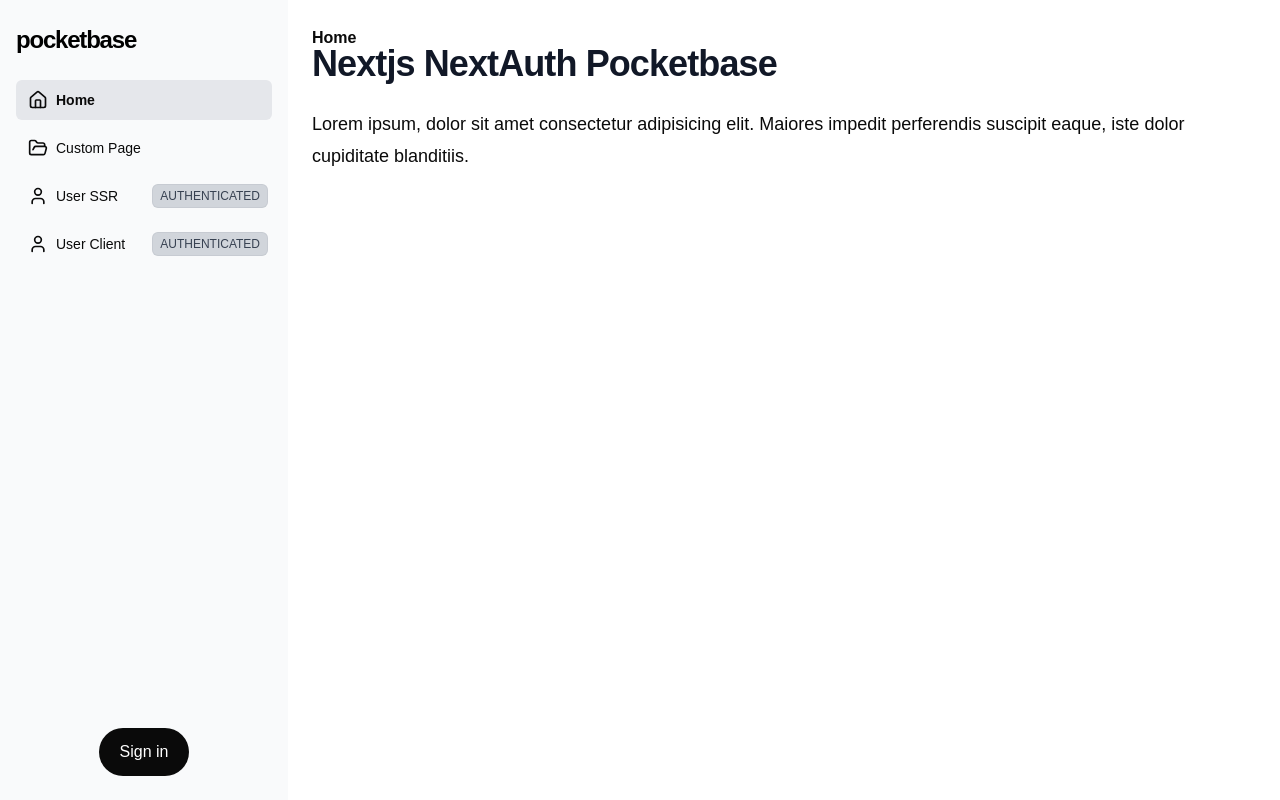
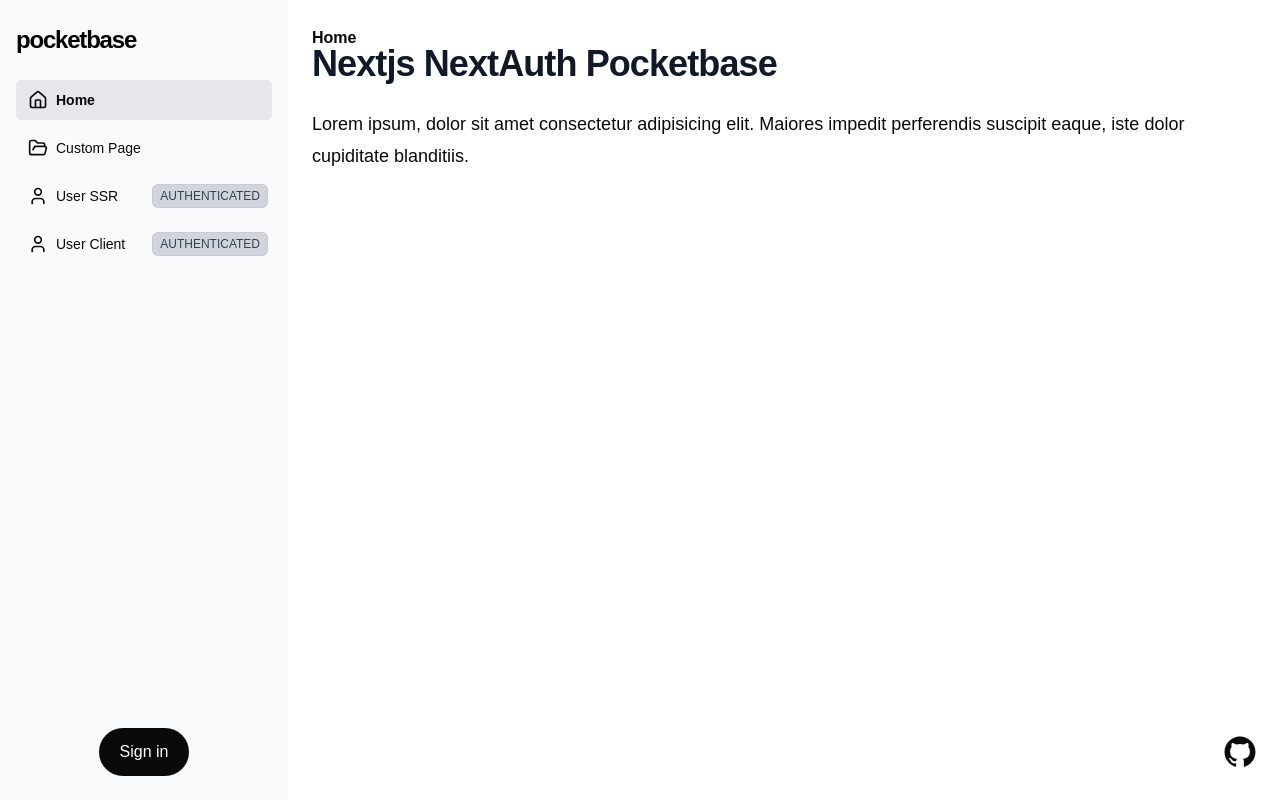
Before and after one commit to mbecker/nextjs-nextauth-pocketbase, a Next.js app: page / in a window 1280 px wide. Built offline with nearby package versions, Linux system fonts and the light colour scheme; no server answers.

Commit message:
add footer

```diff
--- a/components/layout/AppLayout.tsx
+++ b/components/layout/AppLayout.tsx
@@ -1,16 +1,20 @@
 import Sidebar from "@/components/Sidebar";
-
+import { GitHubLogoIcon } from "@radix-ui/react-icons";
+import Link from "next/link";
 
 export default function AppLayout({ children }: { children: React.ReactNode }) {
   return (
     <div className="flex min-h-screen flex-col bg-gray-50 dark:bg-black lg:flex-row">
       <Sidebar />
-      <div className="h-mobile-dvh lg:h-dvh flex-1">
-        <main className="h-mobile-dvh lg:h-dvh flex-1 ">
-          <div className="h-full overflow-y-auto bg-white ring-1 ring-gray-200 dark:border-none dark:bg-gray-900 dark:ring-gray-800 p-4 lg:p-6">
-            {children}
-          </div>
+      <div className="h-mobile-dvh lg:h-dvh flex-1 flex flex-col space-y-2 bg-white ring-1 ring-gray-200 dark:border-none dark:bg-gray-900 dark:ring-gray-800 p-4 lg:p-6">
+        <main className="flex-1">
+          {children}
         </main>
+        <footer className="w-full flex items-center justify-end py-2">
+          <Link target="_blank" href="https://github.com/mbecker/nextjs-nextauth-pocketbase">
+            <GitHubLogoIcon className="w-8 h-8"/>
+          </Link>
+        </footer>
       </div>
     </div>
   );
```
